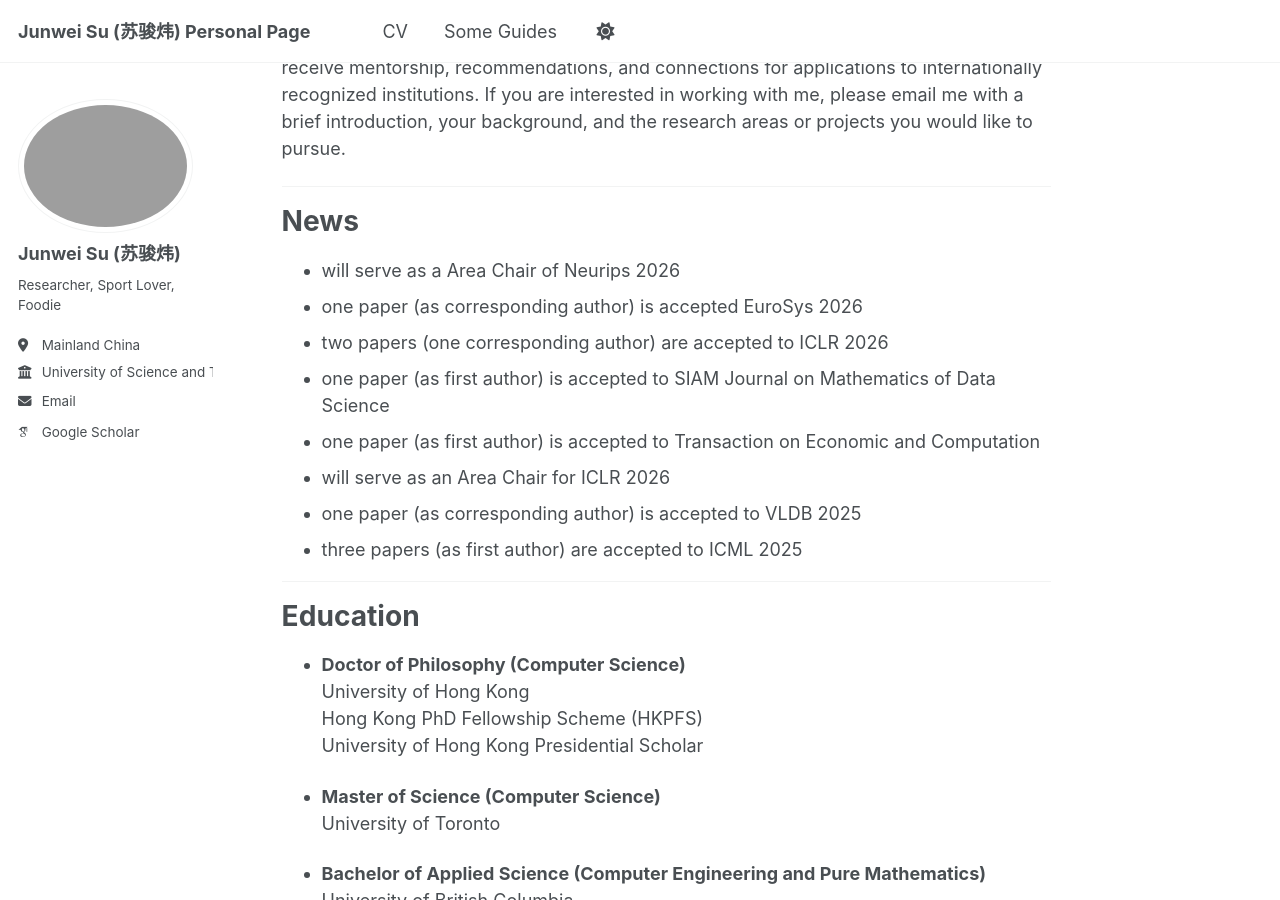
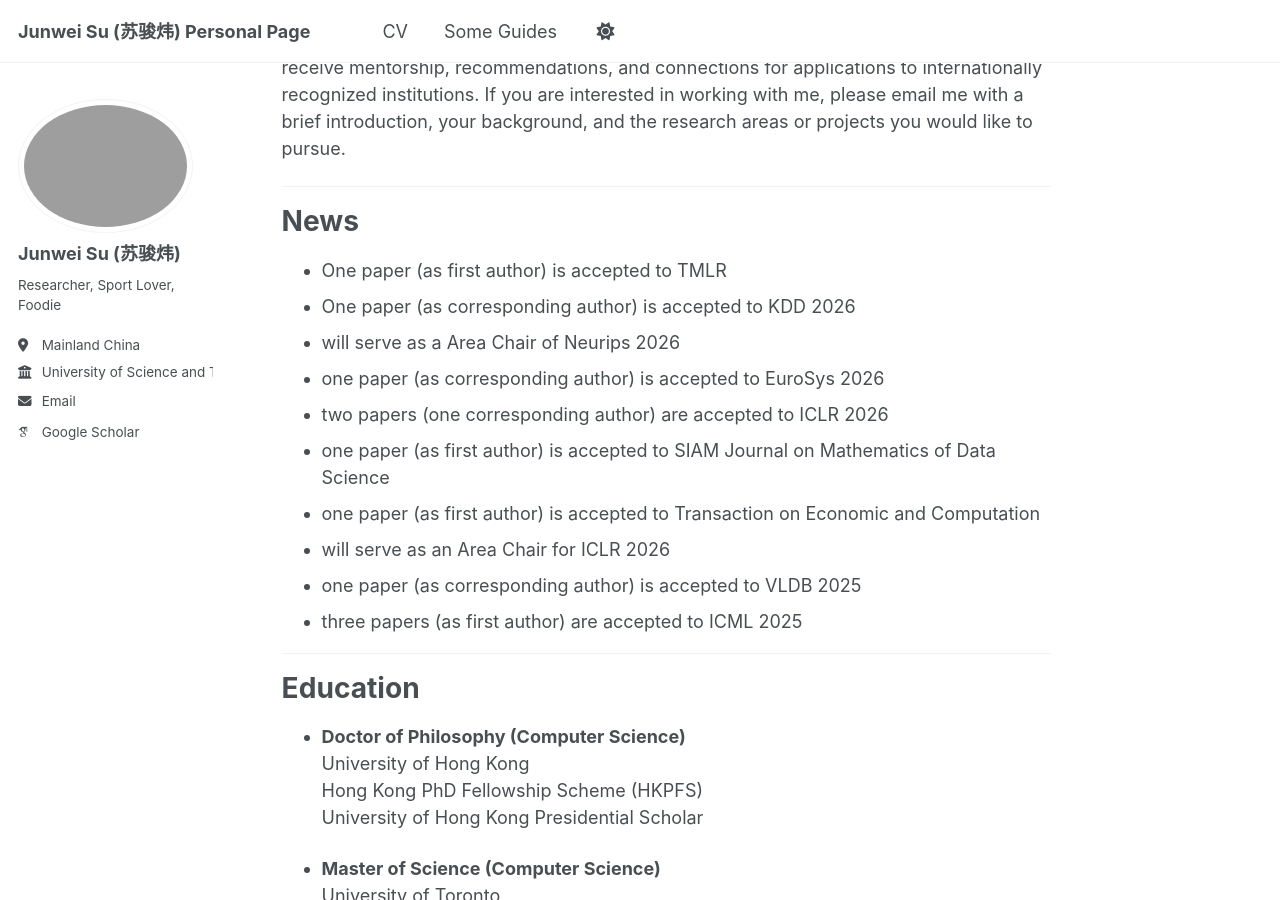
Before and after one commit to jwsu825/jwsu825.github.io, a Jekyll site: the page built from _pages/about.md, in a window 1280 px wide and 900 px high, scrolled down 1113 px. Built offline with Jekyll 4.4.1, drawn with Linux system fonts in a browser that asks for light colours; some web fonts are replaced; a script that is not in the unit is left out.

Commit message:
pushing update 0524

```diff
--- a/_pages/about.md
+++ b/_pages/about.md
@@ -35,8 +35,10 @@
 
 News
 ======
+- One paper (as first author) is accepted to TMLR
+- One paper (as corresponding author) is accepted to KDD 2026
 - will serve as a Area Chair of Neurips 2026
-- one paper (as corresponding author) is accepted EuroSys 2026
+- one paper (as corresponding author) is accepted to EuroSys 2026
 - two papers (one corresponding author) are accepted to ICLR 2026
 - one paper (as first author) is accepted to SIAM Journal on Mathematics of Data Science
 - one paper (as first author) is accepted to Transaction on Economic and Computation
```
